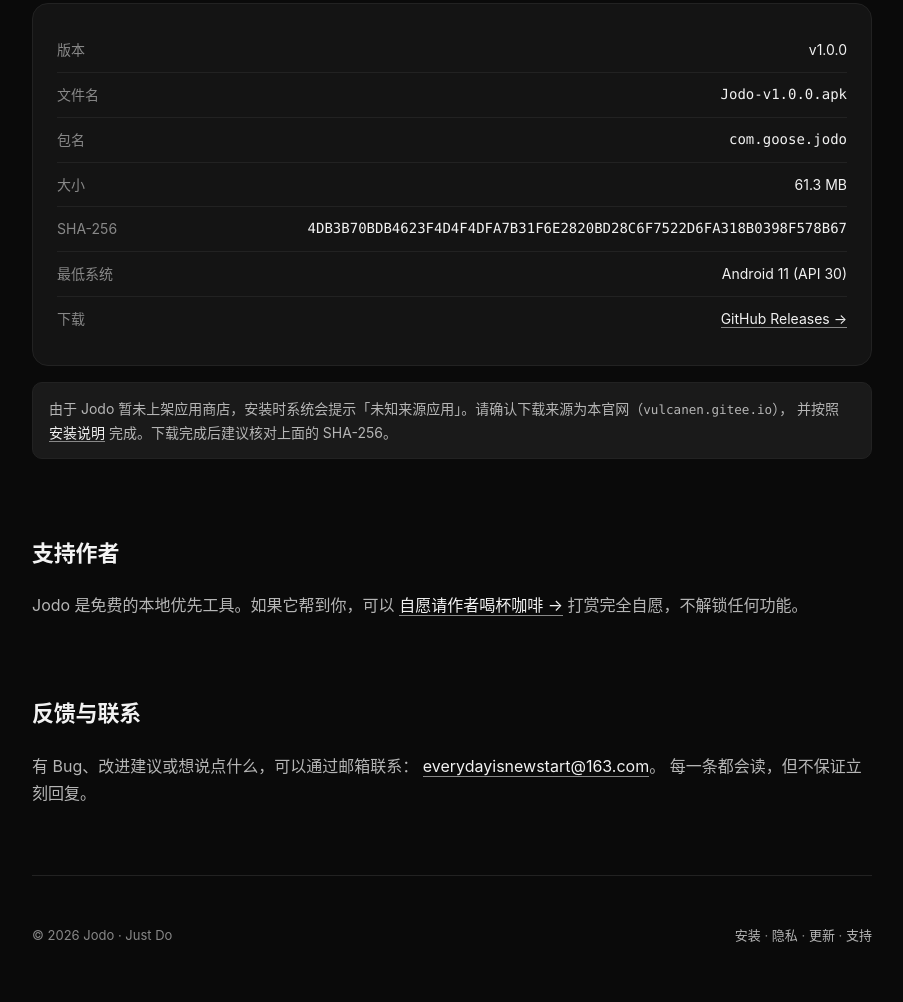
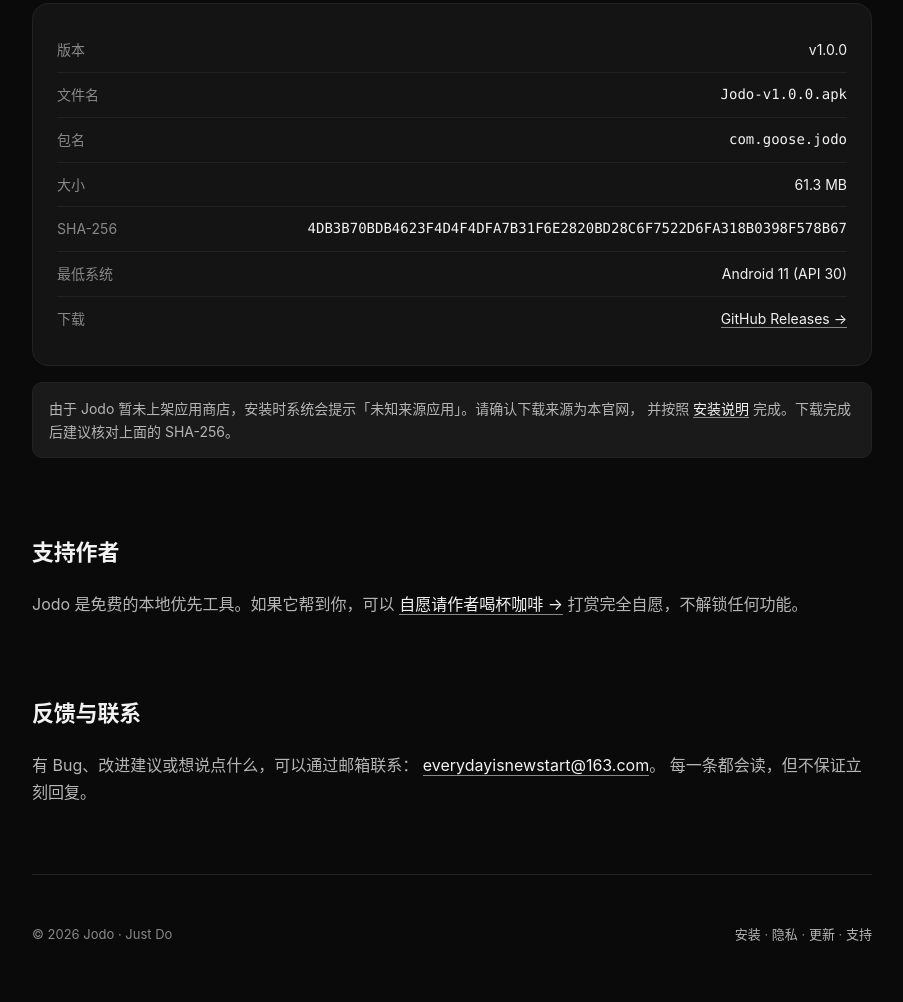
Before and after one commit to vulcanen/jodo-site, a plain HTML site: page index.html in a window 1280 px wide. Shown: the part 1734-2736 px from the top of the page, without its empty margins (188-1091 px from the left). Drawn offline with Linux system fonts and the light colour scheme.

Commit message:
chore: remove Gitee references after gitee jodo-site repo deletion
- README: 托管说明改为 Cloudflare Pages
- index.html: 去掉 og:url 死链和正文 "vulcanen.gitee.io" 提及
- 删 gitee remote (已不再 mirror)

注: Jodo 源码仓库的 gitee remote (jodo) 保留, 这是另一个仓库。

```diff
--- a/index.html
+++ b/index.html
@@ -12,7 +12,6 @@
     <meta property="og:title" content="Jodo · Just Do" />
     <meta property="og:description" content="极简的任务管理与专注计时 App，完全本地、不联网、不收集。" />
     <meta property="og:type" content="website" />
-    <meta property="og:url" content="https://vulcanen.gitee.io/jodo-site/" />
     <meta property="og:image" content="assets/logo.png" />
     <meta name="twitter:card" content="summary" />
     <meta name="twitter:title" content="Jodo · Just Do" />
@@ -134,7 +133,7 @@
           </div>
         </div>
         <p class="notice" style="margin-top: 16px;">
-          由于 Jodo 暂未上架应用商店，安装时系统会提示「未知来源应用」。请确认下载来源为本官网（<code>vulcanen.gitee.io</code>），
+          由于 Jodo 暂未上架应用商店，安装时系统会提示「未知来源应用」。请确认下载来源为本官网，
           并按照 <a href="install.html">安装说明</a> 完成。下载完成后建议核对上面的 SHA-256。
         </p>
       </section>
```
Also changed, not shown: 1 other file.
